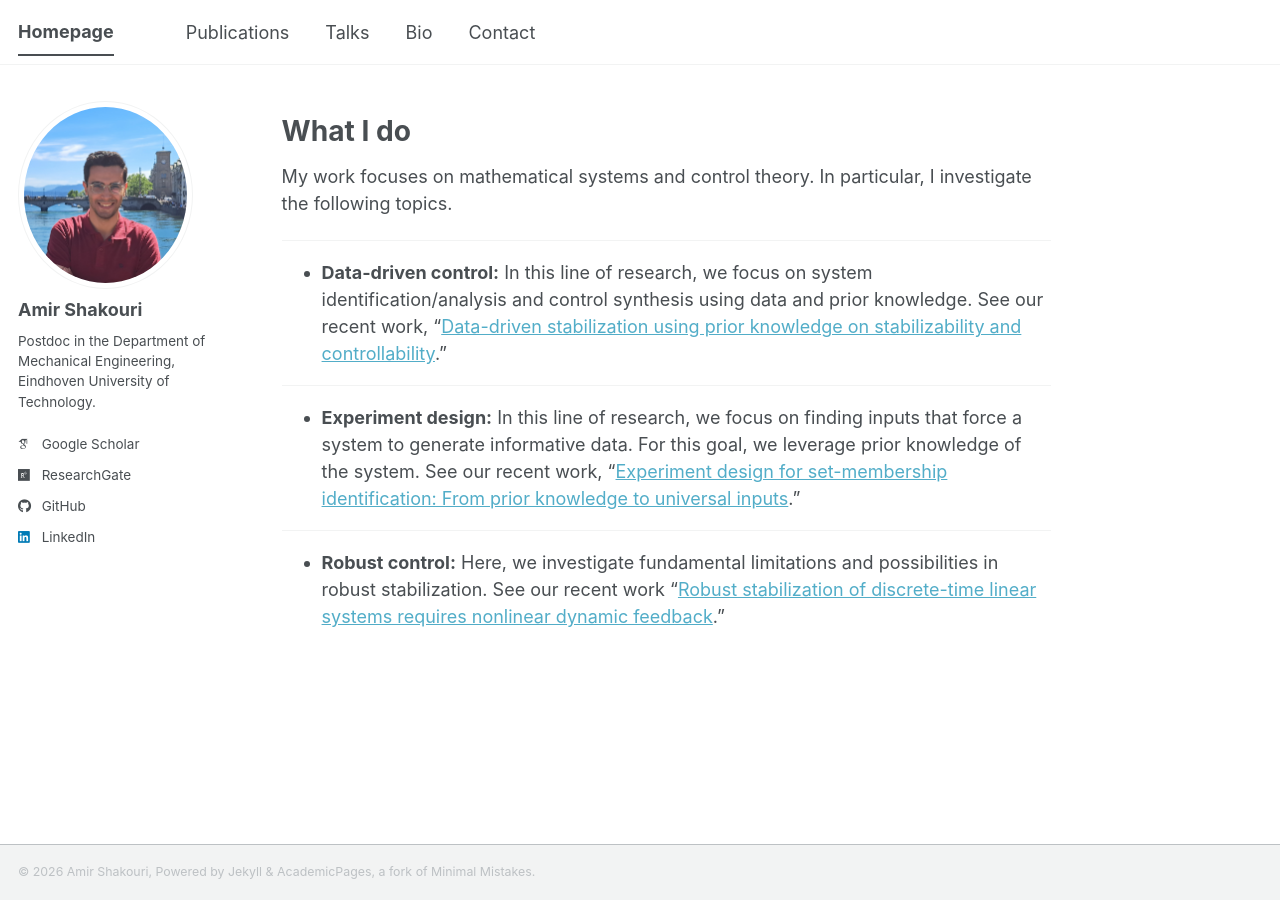
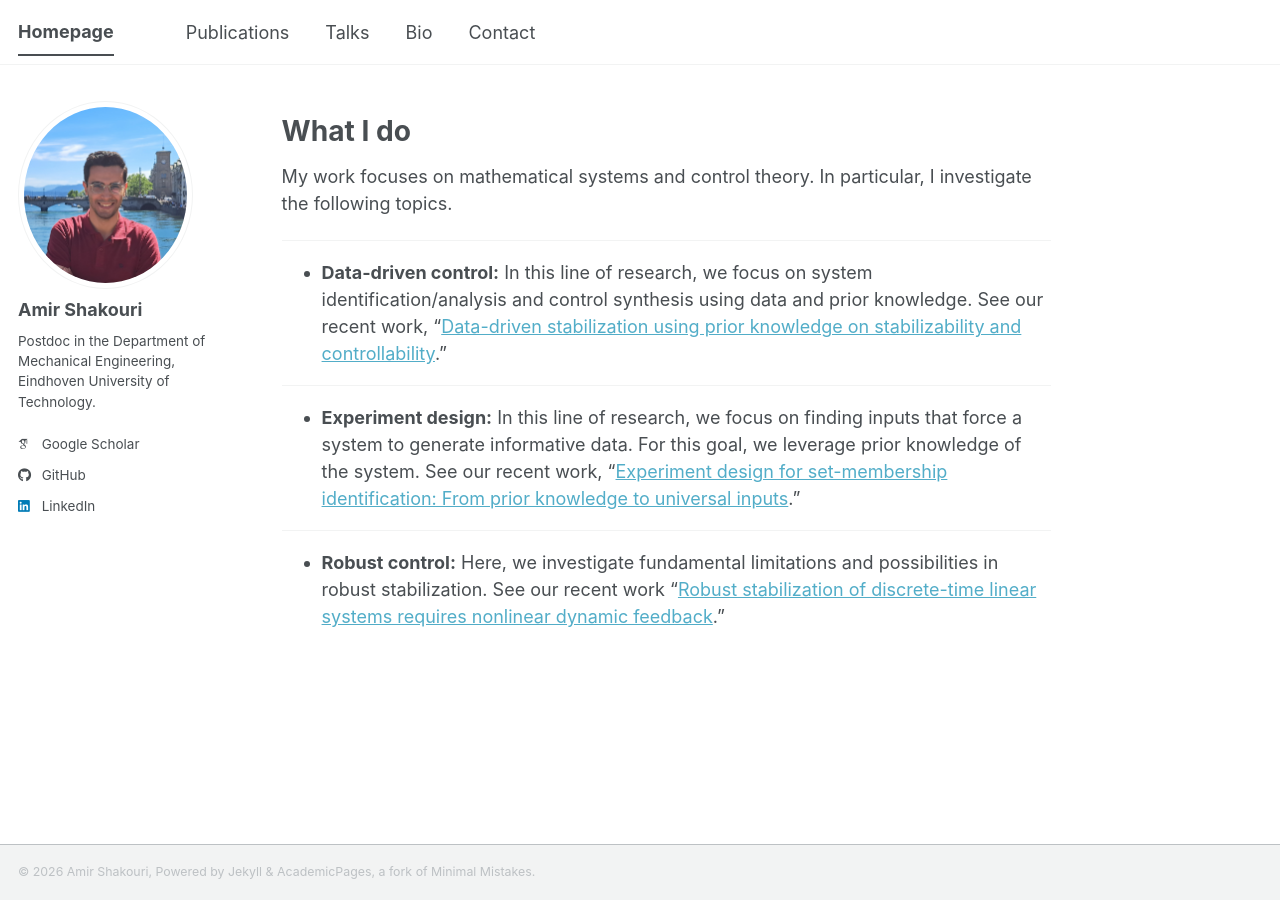
Before and after one commit to a-shakouri/a-shakouri.github.io, a Jekyll site: the page built from _pages/about.md, in a window 1280 px wide. Built offline with Jekyll 4.4.1, drawn with Linux system fonts in a browser that asks for light colours; some web fonts are replaced; a script bundle is joined from its source files by our own code; library files that are not in the unit come from our copies.

Commit message:
Update _config.yml

```diff
--- a/_config.yml
+++ b/_config.yml
@@ -42,7 +42,7 @@ author:
   semantic         : # URL
   ssrn             : # URL
   pubmed           : #
-  researchgate     : "https://www.researchgate.net/profile/Amir-Shakouri-2"
+  researchgate     : #"https://www.researchgate.net/profile/Amir-Shakouri-2"
   scopus           : # URL
   zotero           : # URL
 
```
